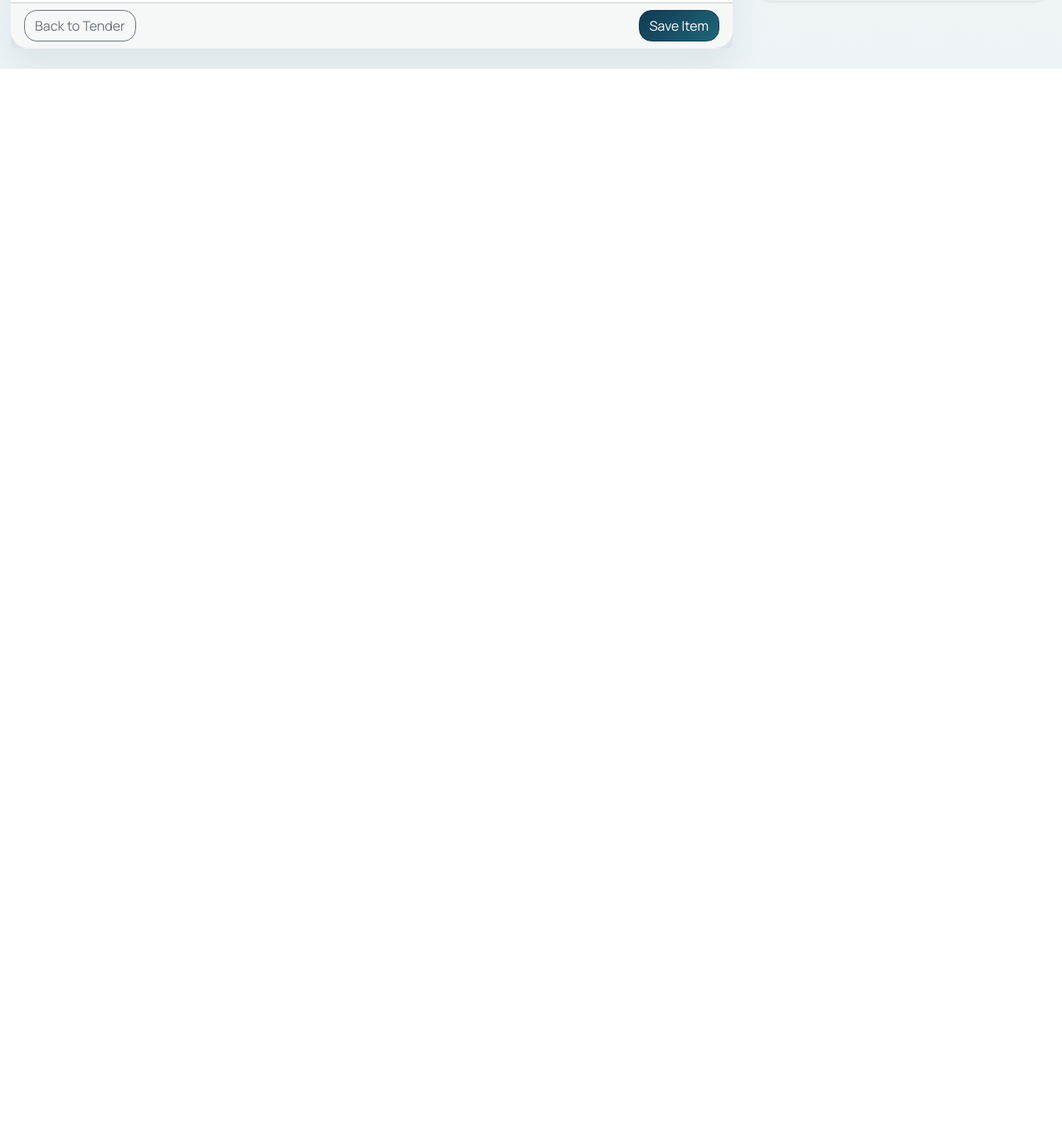
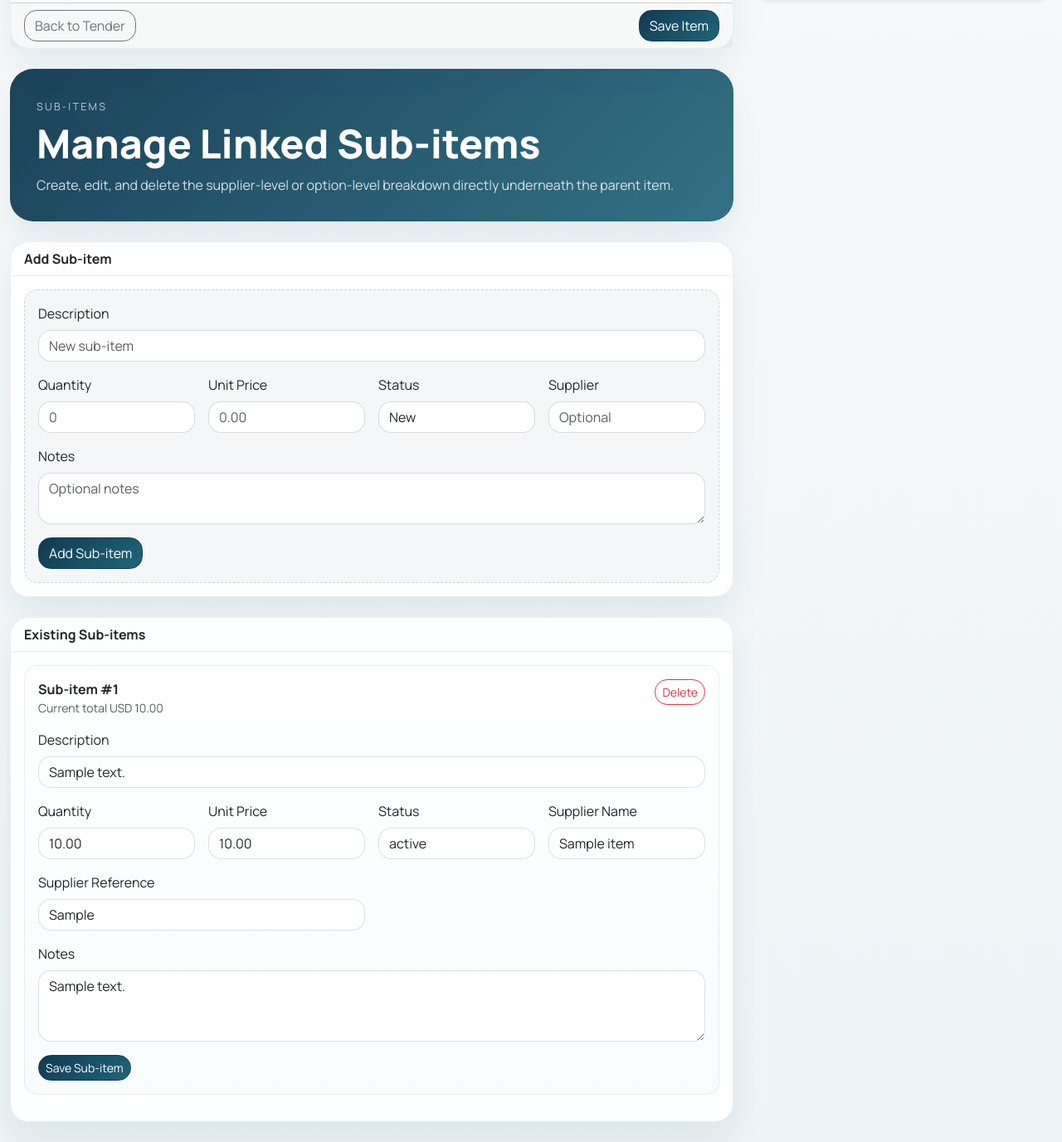
Before and after one commit to zageabb/tender_designer, a Flask app: page /tenders/items/1/edit in a window 1280 px wide. Shown: the part 770-2147 px from the top of the page at 83% size. Before the commit the page ends 853 px from the top, so only its background shows below. Run offline with Flask 3, Linux system fonts and the light colour scheme; data comes from the database, SQL or seed files in the repository; tables that the repository leaves empty hold one stand-in row (values such as "Sample post").

Commit message:
Add sub-item editing to item screen

```diff
--- a/routes/tenders.py
+++ b/routes/tenders.py
@@ -41,6 +41,17 @@ def _detail_redirect(tender_id: int, anchor: str | None = None):
         url_for(
             "tenders.detail_tender",
             tender_id=tender_id,
+            refreshed=int(time.time()),
+            _anchor=anchor,
+        )
+    )
+
+
+def _item_redirect(item_id: int, anchor: str | None = None):
+    return redirect(
+        url_for(
+            "tenders.edit_item",
+            item_id=item_id,
             refreshed=int(time.time()),
             _anchor=anchor,
         )
@@ -237,17 +248,39 @@ def add_sub_item(item_id: int):
     db.session.add(sub_item)
     db.session.commit()
     flash("Sub-item added.", "success")
+    if request.form.get("return_to") == "item_edit":
+        return _item_redirect(item.id, anchor="sub-items")
     return _detail_redirect(item.tender_id, anchor="items")
+
+
+@tenders_bp.route("/sub-items/<int:sub_item_id>/edit", methods=["POST"])
+def edit_sub_item(sub_item_id: int):
+    sub_item = TenderSubItem.query.get_or_404(sub_item_id)
+    sub_item.description = request.form.get("description", "").strip() or sub_item.description
+    sub_item.quantity = _decimal_value(request.form.get("quantity", str(sub_item.quantity or 0)))
+    sub_item.unit_price = _decimal_value(request.form.get("unit_price", "0")) if request.form.get("unit_price", "").strip() else None
+    sub_item.status = request.form.get("status", sub_item.status).strip() or sub_item.status
+    sub_item.supplier_name = request.form.get("supplier_name", "").strip() or None
+    sub_item.supplier_reference = request.form.get("supplier_reference", "").strip() or None
+    sub_item.notes = request.form.get("notes", "").strip() or None
+    db.session.commit()
+    flash("Sub-item updated.", "success")
+    if request.form.get("return_to") == "item_edit":
+        return _item_redirect(sub_item.tender_item_id, anchor="sub-items")
+    return _detail_redirect(sub_item.tender_item.tender_id, anchor="items")
 
 
 @tenders_bp.route("/sub-items/<int:sub_item_id>/delete", methods=["POST"])
 def delete_sub_item(sub_item_id: int):
     sub_item = TenderSubItem.query.get_or_404(sub_item_id)
     tender_id = sub_item.tender_item.tender_id
+    item_id = sub_item.tender_item_id
     description = sub_item.description
     db.session.delete(sub_item)
     db.session.commit()
     flash(f"Deleted sub-item: {description}.", "success")
+    if request.form.get("return_to") == "item_edit":
+        return _item_redirect(item_id, anchor="sub-items")
     return _detail_redirect(tender_id, anchor="items")
 
 
--- a/templates/tenders/item_form.html
+++ b/templates/tenders/item_form.html
@@ -41,4 +41,108 @@
     <button class="btn btn-primary" type="submit">Save Item</button>
   </div>
 </form>
+
+<section class="hero-card mt-4 mb-4" id="sub-items">
+  <div>
+    <span class="eyebrow">Sub-items</span>
+    <h2 class="display-title h3 mb-1">Manage Linked Sub-items</h2>
+    <p class="hero-copy mb-0">Create, edit, and delete the supplier-level or option-level breakdown directly underneath the parent item.</p>
+  </div>
+</section>
+
+<div class="card glass-panel mb-4">
+  <div class="card-header">Add Sub-item</div>
+  <div class="card-body">
+    <form method="post" action="{{ url_for('tenders.add_sub_item', item_id=item.id) }}" class="inline-editor">
+      <input type="hidden" name="return_to" value="item_edit">
+      <div class="row g-3">
+        <div class="col-12">
+          <label class="form-label">Description</label>
+          <input class="form-control" name="description" placeholder="New sub-item">
+        </div>
+        <div class="col-md-3">
+          <label class="form-label">Quantity</label>
+          <input class="form-control" name="quantity" placeholder="0">
+        </div>
+        <div class="col-md-3">
+          <label class="form-label">Unit Price</label>
+          <input class="form-control" name="unit_price" placeholder="0.00">
+        </div>
+        <div class="col-md-3">
+          <label class="form-label">Status</label>
+          <input class="form-control" name="status" value="New">
+        </div>
+        <div class="col-md-3">
+          <label class="form-label">Supplier</label>
+          <input class="form-control" name="supplier_name" placeholder="Optional">
+        </div>
+        <div class="col-12">
+          <label class="form-label">Notes</label>
+          <textarea class="form-control" name="notes" rows="2" placeholder="Optional notes"></textarea>
+        </div>
+        <div class="col-12">
+          <button class="btn btn-primary" type="submit">Add Sub-item</button>
+        </div>
+      </div>
+    </form>
+  </div>
+</div>
+
+<div class="card glass-panel">
+  <div class="card-header">Existing Sub-items</div>
+  <div class="card-body">
+    {% for sub_item in item.sub_items %}
+    <div class="record-card mb-3">
+      <div class="d-flex justify-content-between align-items-start gap-3 mb-3">
+        <div>
+          <strong>Sub-item #{{ sub_item.id }}</strong>
+          <div class="small text-muted">Current total {{ item.tender.currency if item.tender else 'GBP' }} {{ sub_item.total_price or 0 }}</div>
+        </div>
+        <form method="post" action="{{ url_for('tenders.delete_sub_item', sub_item_id=sub_item.id) }}" onsubmit="return confirm('Delete sub-item {{ sub_item.description }}?');">
+          <input type="hidden" name="return_to" value="item_edit">
+          <button class="btn btn-sm btn-outline-danger" type="submit">Delete</button>
+        </form>
+      </div>
+      <form method="post" action="{{ url_for('tenders.edit_sub_item', sub_item_id=sub_item.id) }}">
+        <input type="hidden" name="return_to" value="item_edit">
+        <div class="row g-3">
+          <div class="col-12">
+            <label class="form-label">Description</label>
+            <input class="form-control" name="description" value="{{ sub_item.description }}">
+          </div>
+          <div class="col-md-3">
+            <label class="form-label">Quantity</label>
+            <input class="form-control" name="quantity" value="{{ sub_item.quantity }}">
+          </div>
+          <div class="col-md-3">
+            <label class="form-label">Unit Price</label>
+            <input class="form-control" name="unit_price" value="{{ sub_item.unit_price or '' }}">
+          </div>
+          <div class="col-md-3">
+            <label class="form-label">Status</label>
+            <input class="form-control" name="status" value="{{ sub_item.status }}">
+          </div>
+          <div class="col-md-3">
+            <label class="form-label">Supplier Name</label>
+            <input class="form-control" name="supplier_name" value="{{ sub_item.supplier_name or '' }}">
+          </div>
+          <div class="col-md-6">
+            <label class="form-label">Supplier Reference</label>
+            <input class="form-control" name="supplier_reference" value="{{ sub_item.supplier_reference or '' }}">
+          </div>
+          <div class="col-12">
+            <label class="form-label">Notes</label>
+            <textarea class="form-control" name="notes" rows="3">{{ sub_item.notes or '' }}</textarea>
+          </div>
+          <div class="col-12">
+            <button class="btn btn-sm btn-primary" type="submit">Save Sub-item</button>
+          </div>
+        </div>
+      </form>
+    </div>
+    {% else %}
+    <p class="text-muted mb-0">No sub-items are linked to this tender item yet.</p>
+    {% endfor %}
+  </div>
+</div>
 {% endblock %}
```
